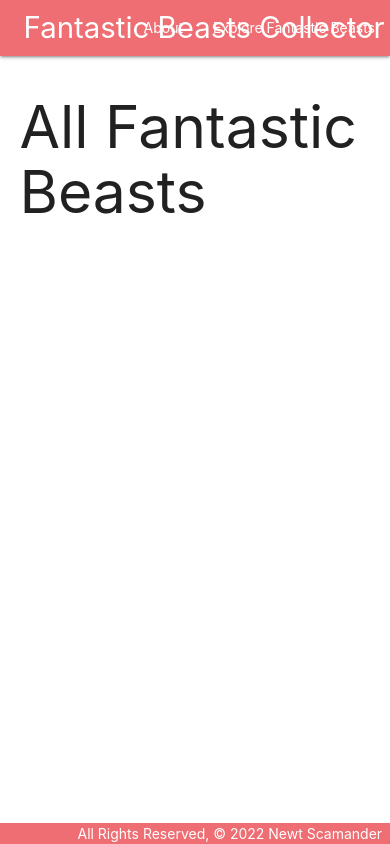
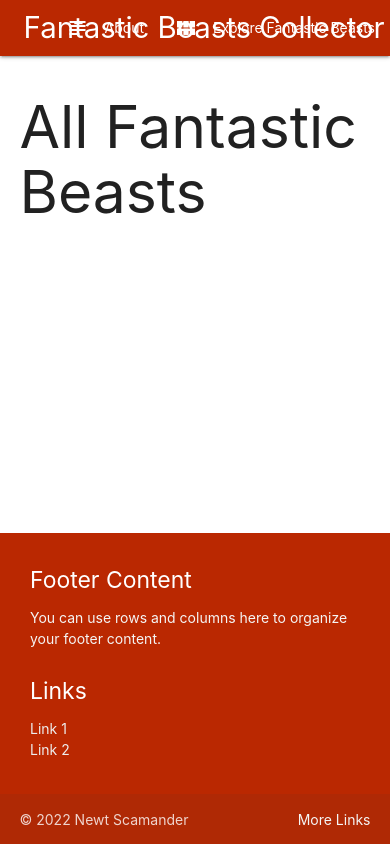
Before and after one commit to MarcUsher/fantastic-beasts, a Django app: page /beasts/ in a window 390 px wide. Run offline with Django 4.2, Linux system fonts and the light colour scheme; data that the repository does not hold is empty.

Commit message:
updated styling and navigation options - commented out code for mobile collapsible menu as not yet working

```diff
--- a/main_app/models.py
+++ b/main_app/models.py
@@ -7,3 +7,4 @@
     description = models.TextField(max_length=500)
     size = models.CharField(max_length=100)
     danger = models.PositiveSmallIntegerField()
+    image = models.URLField(max_length=500)
--- a/main_app/static/css/style.css
+++ b/main_app/static/css/style.css
@@ -2,13 +2,22 @@
     display: flex;
     min-height: 100vh;
     flex-direction: column;
-  }
+}
 
-  main {
-    flex: 1 0 auto;
-  }
+ main {
+  flex: 1 0 auto;
+}
 
-  footer.page-footer {
-    padding-top: 0;
-    text-align: right;
-  }
+nav {
+  background-color: #BA2801;
+}
+
+.page-footer {
+  background-color: #BA2801;
+}
+
+/*
+.nav-wrapper {
+  display: flex;
+  flex-wrap: wrap;
+} */
--- /dev/null
+++ b/main_app/static/js/main.js
@@ -0,0 +1,8 @@
+// document.addEventListener('DOMContentLoaded', function() {
+//     var elems = document.querySelectorAll('.sidenav');
+//     var instances = M.Sidenav.init(elems, options);
+// });
+
+$(document).ready(function(){
+    $('.sidenav').sidenav();
+});
--- a/main_app/templates/about.html
+++ b/main_app/templates/about.html
@@ -1,4 +1,9 @@
 {% extends 'base.html' %}
+
+{% block title %}
+About the Fantastic Beasts Collector
+{% endblock %}
+
 {% block content %}
 
 <h1>About the Fantastic Beasts Collector</h1>
--- a/main_app/templates/base.html
+++ b/main_app/templates/base.html
@@ -5,30 +5,62 @@
   <meta charset="UTF-8">
   <meta name="viewport" content="width=device-width, initial-scale=1.0">
   <meta http-equiv="X-UA-Compatible" content="ie=edge">
-  <title>Fantastic Beasts Collector</title>
+  <title>
+    {% block title %}
+    {% endblock %}
+  </title>
+  <link href="https://fonts.googleapis.com/icon?family=Material+Icons" rel="stylesheet">
   <link rel="stylesheet" href="https://cdnjs.cloudflare.com/ajax/libs/materialize/1.0.0/css/materialize.min.css">
   <link rel="stylesheet" type="text/css" href="{% static 'css/style.css' %}">
+  <meta name="viewport" content="width=device-width, initial-scale=1.0"/>
 </head>
 <body>
-  <header class="navbar-fixed">
-    <nav>
-      <div class="nav-wrapper">
-        <ul>
-          <li><a href="/" class="left brand-logo">&nbsp;&nbsp;Fantastic Beasts Collector</a></li>
-        </ul>
-        <ul class="right">
-          <li><a href="{% url 'about' %}">About</a></li>
-          <li><a href="{% url 'index' %}">Explore Fantastic Beasts</a></li>
-        </ul>
-      </div>
-    </nav>
+  <header>
+    <div class="navbar-fixed">
+      <nav>
+        <div class="nav-wrapper">
+          <a href="/" class="left brand-logo">&nbsp;&nbsp;Fantastic Beasts Collector</a>
+          <ul class="right">
+            <li><a href="{% url 'about' %}"><i class="material-icons left">subject</i>About</a></li>
+            <li><a href="{% url 'index' %}"><i class="material-icons left">view_module</i>Explore Fantastic Beasts</a></li>
+          </ul>
+          <!-- <a href="#" data-activates="mobile-demo" class="right button-collapse"><i class="material-icons">menu</i></a> -->
+        </div>
+      </nav>
+    </div>
+    <!-- <ul class="sidenav" id="mobile-demo">
+      <li><a href="{% url 'about' %}">About</a></li>
+      <li><a href="{% url 'index' %}">Explore Fantastic Beasts</a></li>
+    </ul> -->
   </header>
   <main class="container">
     {% block content %}
     {% endblock %}
   </main>
   <footer class="page-footer">
-    <div class="right">All Rights Reserved, &copy; 2022 Newt Scamander &nbsp;</div>
+    <div class="container">
+      <div class="row">
+        <div class="col l6 s12">
+          <h5 class="white-text">Footer Content</h5>
+          <p class="grey-text text-lighten-4">You can use rows and columns here to organize your footer content.</p>
+        </div>
+        <div class="col l4 offset-l2 s12">
+          <h5 class="white-text">Links</h5>
+          <ul>
+            <li><a class="grey-text text-lighten-3" href="#!">Link 1</a></li>
+            <li><a class="grey-text text-lighten-3" href="#!">Link 2</a></li>
+          </ul>
+        </div>
+      </div>
+    </div>
+    <div class="footer-copyright">
+      <div class="container">
+      © 2022 Newt Scamander
+      <a class="grey-text text-lighten-4 right" href="#!">More Links</a>
+      </div>
+    </div>
   </footer>
+  <script src="https://cdnjs.cloudflare.com/ajax/libs/materialize/1.0.0/js/materialize.min.js"></script>
+  <script src="{% static 'js/main.js' %}"></script>
 </body>
 </html>
--- a/main_app/templates/beasts/detail.html
+++ b/main_app/templates/beasts/detail.html
@@ -1,4 +1,9 @@
 {% extends 'base.html' %}
+
+{% block title %}
+{{ beast.name }}: Details
+{% endblock %}
+
 {% block content %}
 
 <h1>Beast Details</h1>
--- a/main_app/templates/beasts/index.html
+++ b/main_app/templates/beasts/index.html
@@ -1,11 +1,21 @@
 {% extends 'base.html' %}
+
+{% block title %}
+All Fantastic Beasts
+{% endblock %}
+
 {% block content %}
 
 <h1>All Fantastic Beasts</h1>
+<div class="row">
+{% for beast in beasts %}
 
-{% for beast in beasts %}
+    <div class="col s12 m6 l4 xl3">
         <div class="card">
-    <a href="{% url 'detail' beast.id %}">
+                <div class="card-image">
+                    <a href="{% url 'detail' beast.id %}"><img alt="Image of Fantastic Beast" src="{{ beast.image }}"></a>
+                    <a href="{% url 'detail' beast.id %}" class="btn-floating halfway-fab waves-effect waves-light red"><i class="material-icons">add</i></a>
+                  </div>
                 <div class="card-content">
                 <span class="card-title">{{ beast.name }}</span>
                 <p><b>Native to:</b> {{ beast.native }}</p>
@@ -24,10 +34,10 @@
                 {% endif %}
                 </p>
                 <br>
-        <p>Click to find out more</p>
                 </div>
-    </a>
+          </div>
     </div>
 {% endfor %}
+</div>
 
 {% endblock %}
--- a/main_app/templates/home.html
+++ b/main_app/templates/home.html
@@ -1,4 +1,9 @@
 {% extends 'base.html' %}
+
+{% block title %}
+Fantastic Beasts Collector
+{% endblock %}
+
 {% block content %}
 
 <h1>Find out more about these Fantastic Beasts</h1>
```
Also changed, not shown: main_app/migrations/0002_beast_image.py (added). Lines whose indentation alone changed are shown as unchanged.
